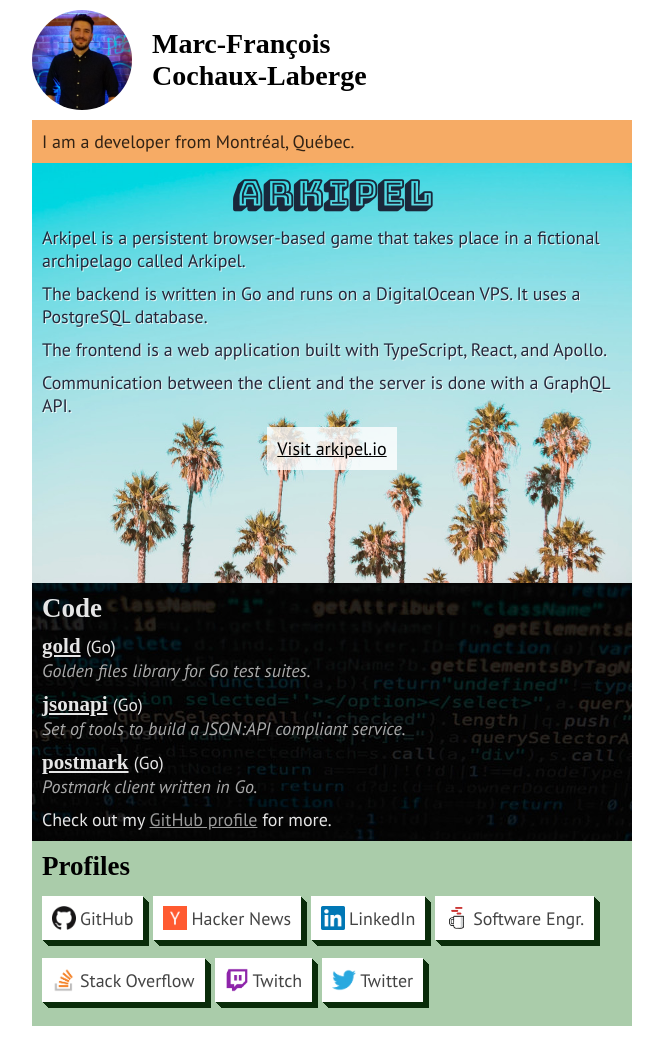
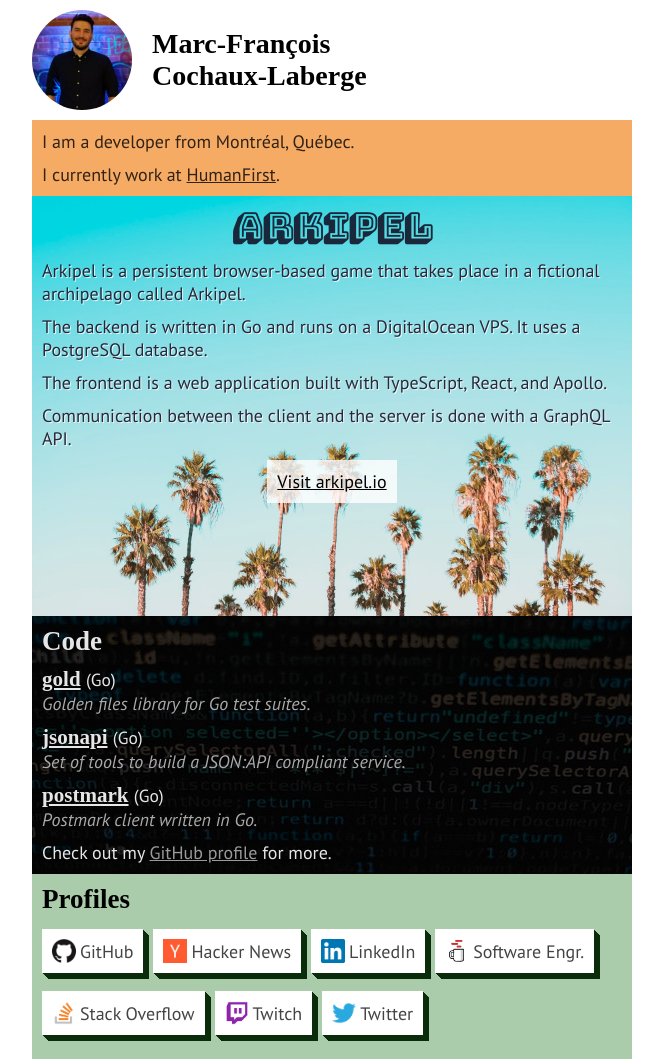
Before and after one commit to mfcochauxlaberge/mfcochauxlaberge.github.io, a plain HTML site: page index.html in a window 1280 px wide. Shown: the whole page, without its empty margins (308-971 px from the left). Before the commit the page ends 1026 px from the top, so only its background shows below. Drawn offline with Linux system fonts and the light colour scheme; a web font is replaced by a local one.

Commit message:
Add current employer (HumanFirst)

```diff
--- a/index.html
+++ b/index.html
@@ -19,7 +19,10 @@
 			<div id="content">
 				<div class="box box-description	">
 					<p>
-						I am a developer from Montréal, Québec.<br>
+						I am a developer from Montréal, Québec.
+					</p>
+					<p>
+						I currently work at <a href="https://humanfirst.ai">HumanFirst</a>.<br>
 					</p>
 				</div>
 				<div class="box box-arkipel">
```
